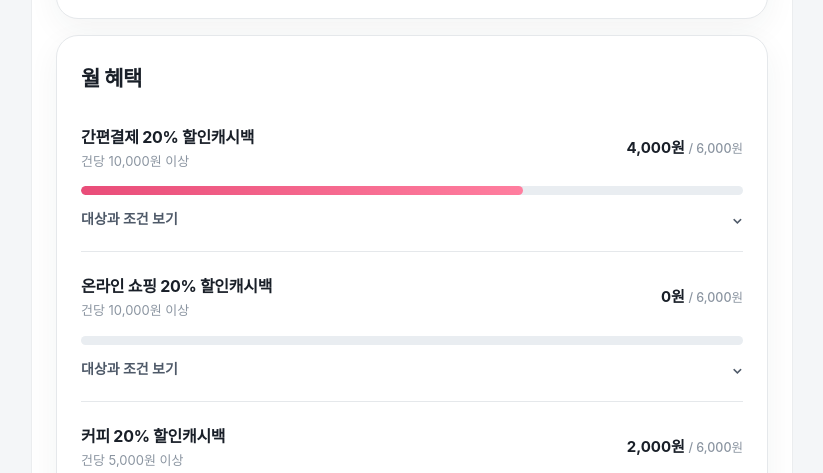
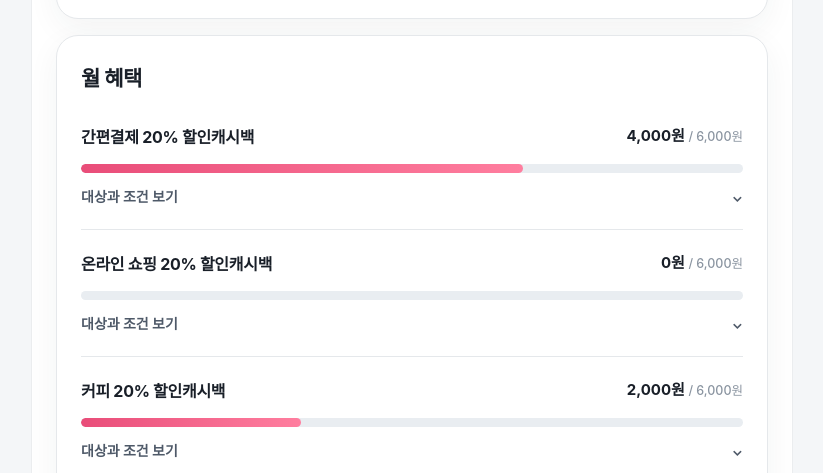
Before and after one commit to metishonora/CherryPicker, a plain HTML site: page Prototypes/Issue9/index.html in a window 1280 px wide. Shown: the part 479-952 px from the top of the page, without its empty margins (228-1051 px from the left). Drawn offline with Linux system fonts and the light colour scheme.

Commit message:
refine: remove duplicate benefit thresholds

```diff
--- a/Prototypes/Issue9/index.html
+++ b/Prototypes/Issue9/index.html
@@ -60,7 +60,7 @@
           <div class="benefit-stack">
             <article class="benefit-card">
               <div class="benefit-title">
-                <div><h3>간편결제 20% 할인캐시백</h3><p>건당 10,000원 이상</p></div>
+                <div><h3>간편결제 20% 할인캐시백</h3></div>
                 <strong>4,000원 <small>/ 6,000원</small></strong>
               </div>
               <div class="progress small" role="progressbar" aria-label="간편결제 캐시백" aria-valuemin="0" aria-valuemax="6000" aria-valuenow="4000"><span style="width:66.7%"></span></div>
@@ -73,7 +73,7 @@
 
             <article class="benefit-card">
               <div class="benefit-title">
-                <div><h3>온라인 쇼핑 20% 할인캐시백</h3><p>건당 10,000원 이상</p></div>
+                <div><h3>온라인 쇼핑 20% 할인캐시백</h3></div>
                 <strong>0원 <small>/ 6,000원</small></strong>
               </div>
               <div class="progress small" role="progressbar" aria-label="온라인 쇼핑 캐시백" aria-valuemin="0" aria-valuemax="6000" aria-valuenow="0"><span style="width:0"></span></div>
@@ -86,7 +86,7 @@
 
             <article class="benefit-card">
               <div class="benefit-title">
-                <div><h3>커피 20% 할인캐시백</h3><p>건당 5,000원 이상</p></div>
+                <div><h3>커피 20% 할인캐시백</h3></div>
                 <strong>2,000원 <small>/ 6,000원</small></strong>
               </div>
               <div class="progress small" role="progressbar" aria-label="커피 캐시백" aria-valuemin="0" aria-valuemax="6000" aria-valuenow="2000"><span style="width:33.3%"></span></div>
--- a/Prototypes/Issue9/styles.css
+++ b/Prototypes/Issue9/styles.css
@@ -64,7 +64,6 @@ main { padding: 36px 24px 96px; }
 .benefit-card + .benefit-card { border-top: 1px solid var(--line); }
 .benefit-title { display: grid; grid-template-columns: minmax(0,1fr) auto; gap: 12px; align-items: center; }
 .benefit-title h3 { margin: 0; font-size: 16px; letter-spacing: -.018em; }
-.benefit-title p { margin: 3px 0 0; color: var(--muted); font-size: 13px; }
 .benefit-title > strong { text-align: right; font-size: 15px; }
 .benefit-title small { color: var(--muted); font-weight: 550; }
 .benefit-detail { margin: 13px 0 0; }
```
